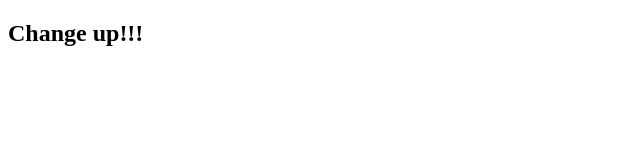
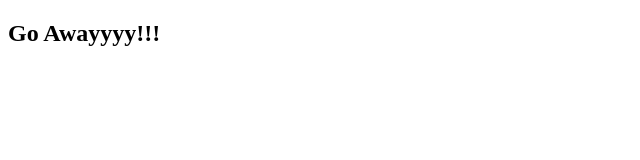
Before and after one commit to MrAaronCasanova/testing, a plain HTML site: page index.html in a window 1280 px wide. Shown: the full height of the page, 0-640 px from the left. Drawn offline with Linux system fonts and the light colour scheme.

Commit message:
bs commit 3

```diff
--- a/index.html
+++ b/index.html
@@ -9,7 +9,7 @@
 </head>
 
 <body>
-  <h2>Change up!!!</h2>
+  <h2>Go Awayyyy!!!</h2>
 </body>
 
 </html>
```
